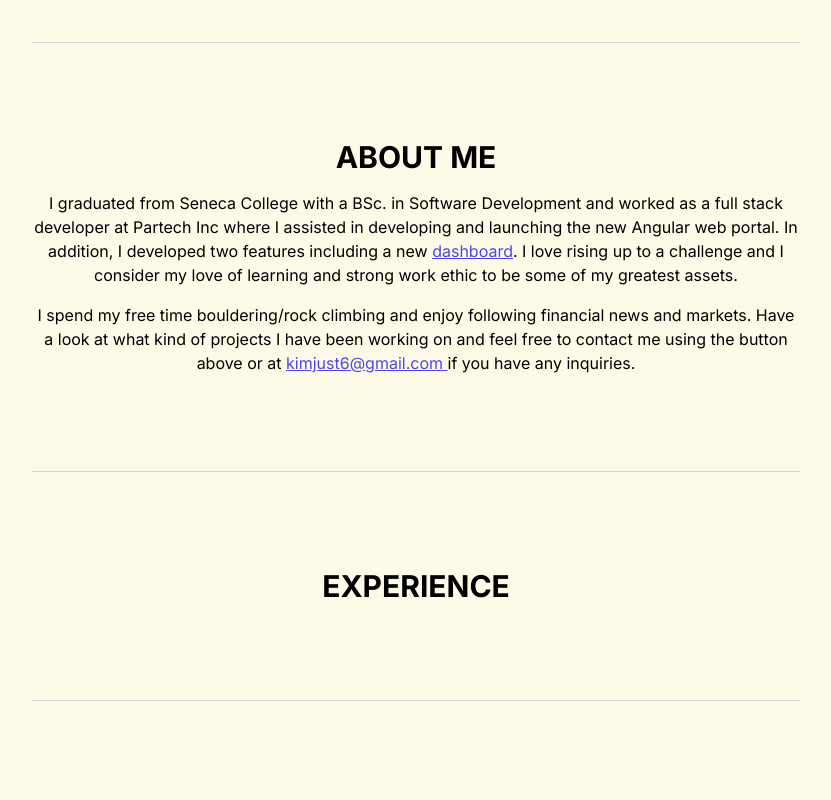
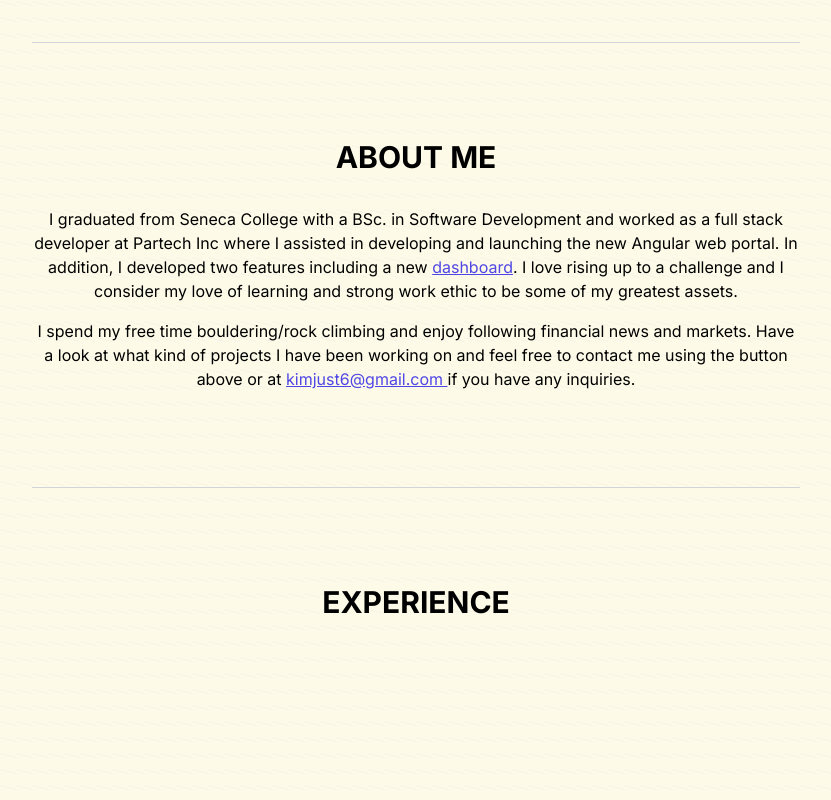
Before and after one commit to kimjust6/Portfolio, a Next.js app: page / in a window 1280 px wide. Shown: the part 580-1380 px from the top of the page, without its empty margins (224-1055 px from the left). Built offline with nearby package versions, Linux system fonts and the light colour scheme.

Commit message:
initial scroll fix

```diff
--- a/app/context/active-section-context.tsx
+++ b/app/context/active-section-context.tsx
@@ -10,15 +10,19 @@ type ActiveSectionContextProviderProps = { children: React.ReactNode };
 type ActiveSectionContextType = {
     activeSection: SectionName;
     setActiveSection: React.Dispatch<React.SetStateAction<SectionName>>;
+    timeOfLastClick: number;
+    setTimeOfLastClick: React.Dispatch<React.SetStateAction<number>>;
 };
 
 const ActiveSectionContext = createContext<ActiveSectionContextType | null>(null);
-
 const ActiveSectionContextProvider = ({ children }: ActiveSectionContextProviderProps) => {
     const [activeSection, setActiveSection] = useState<SectionName>("Home");
+    const [timeOfLastClick, setTimeOfLastClick] = useState(0);
 
     return (
-        <ActiveSectionContext.Provider value={{ activeSection, setActiveSection }}>
+        <ActiveSectionContext.Provider
+            value={{ activeSection, setActiveSection, timeOfLastClick, setTimeOfLastClick }}
+        >
             {children}
         </ActiveSectionContext.Provider>
     );
--- a/app/layout.tsx
+++ b/app/layout.tsx
@@ -16,7 +16,7 @@ export default function RootLayout({ children }: { children: React.ReactNode })
     return (
         <html
             lang="en"
-            className="!scroll-smooth"
+            className="scroll-smooth "
         >
             <body
                 className={`${inter.className} bg-gray-50 text-gray-00 transition-all background
--- a/components/about.tsx
+++ b/components/about.tsx
@@ -2,25 +2,46 @@
 import { motion } from "framer-motion";
 import Link from "next/link";
 import SectionHeading from "./utils/section-heading";
+import { useInView } from "react-intersection-observer";
+import { useEffect, useState } from "react";
+import { useActiveSection } from "@/app/context/active-section-context";
+import { useInViewSettings } from "@/lib/data";
 
 const About = () => {
+    const { ref, inView } = useInView({
+        // initialInView: true,
+        rootMargin: "-50% 0% -50% 0%",
+    });
+    const { setActiveSection, timeOfLastClick } = useActiveSection();
+
+    useEffect(() => {
+        return () => {
+            if (inView && Date.now() - timeOfLastClick > 1000) {
+                setActiveSection("About");
+            }
+        };
+    }, [inView, setActiveSection, timeOfLastClick]);
+
     return (
         <section
             id="about"
-            className="scroll-m-28"
+            className="scroll-m-28 flex flex-col items-center justify-center text-md"
         >
-            <div className="flex flex-col items-center justify-center text-md">
+            <div
+                ref={ref}
+                className="mb-4"
+            >
                 <SectionHeading>ABOUT ME</SectionHeading>
+            </div>
             <motion.p
                 className="text-center max-w-md sm:max-w-3xl text-md mt-2 sm:mt-4"
                 initial={{ y: 100, opacity: 0 }}
                 animate={{ y: 0, opacity: 1 }}
                 transition={{ type: "spring", delay: 0.2, duration: 0.2 }}
             >
-                    I graduated from Seneca College with a BSc. in Software Development and worked
-                    as a full stack developer at Partech Inc where I assisted in developing and
-                    launching the new Angular web portal. In addition, I developed two features
-                    including a new{" "}
+                I graduated from Seneca College with a BSc. in Software Development and worked as a
+                full stack developer at Partech Inc where I assisted in developing and launching the
+                new Angular web portal. In addition, I developed two features including a new{" "}
                 <Link
                     className="text-indigo-600 underline"
                     target="_blank"
@@ -28,8 +49,8 @@ const About = () => {
                 >
                     dashboard
                 </Link>
-                    . I love rising up to a challenge and I consider my love of learning and strong
-                    work ethic to be some of my greatest assets.
+                . I love rising up to a challenge and I consider my love of learning and strong work
+                ethic to be some of my greatest assets.
             </motion.p>
             <motion.p
                 className="text-center max-w-md sm:max-w-3xl text-md mt-2 sm:mt-4"
@@ -37,9 +58,9 @@ const About = () => {
                 animate={{ y: 0, opacity: 1 }}
                 transition={{ type: "spring", delay: 0.25, duration: 0.25 }}
             >
-                    I spend my free time bouldering/rock climbing and enjoy following financial news
-                    and markets. Have a look at what kind of projects I have been working on and
-                    feel free to contact me using the button above or at{" "}
+                I spend my free time bouldering/rock climbing and enjoy following financial news and
+                markets. Have a look at what kind of projects I have been working on and feel free
+                to contact me using the button above or at{" "}
                 <Link
                     className=" text-indigo-600 underline"
                     href="mailto:kimjust6@gmail.com"
@@ -48,7 +69,6 @@ const About = () => {
                 </Link>
                 if you have any inquiries.
             </motion.p>
-            </div>
         </section>
     );
 };
--- a/components/contact.tsx
+++ b/components/contact.tsx
@@ -1,10 +1,34 @@
-import React from 'react'
+"use client";
+
+import { useActiveSection } from "@/app/context/active-section-context";
+import { useEffect } from "react";
+import { useInView } from "react-intersection-observer";
+import SectionHeading from "./utils/section-heading";
+import { useInViewSettings } from "@/lib/data";
 
 const Contact = () => {
-  return (
-    <section id="contact" className="scroll-m-28"><div className="h-screen">
-    contact</div></section>
-  )
-}
+    const { ref, inView } = useInView(useInViewSettings);
+    const { setActiveSection, timeOfLastClick } = useActiveSection();
 
-export default Contact
+    useEffect(() => {
+        return () => {
+            if (inView && Date.now() - timeOfLastClick > 1000) {
+                setActiveSection("Contact");
+            }
+        };
+    }, [inView, setActiveSection, timeOfLastClick]);
+
+    return (
+        <section
+            id="contact"
+            className="scroll-m-28"
+        >
+            <div ref={ref}>
+                <SectionHeading>contact</SectionHeading>
+            </div>
+            <div className=" h-screen"></div>
+        </section>
+    );
+};
+
+export default Contact;
--- a/components/experience.tsx
+++ b/components/experience.tsx
@@ -1,10 +1,30 @@
-import React from "react";
+import { useActiveSection } from "@/app/context/active-section-context";
+import { useEffect } from "react";
+import { useInView } from "react-intersection-observer";
 import SectionHeading from "./utils/section-heading";
+import { useInViewSettings } from "@/lib/data";
 
 const Experience = () => {
+    const { ref, inView } = useInView(useInViewSettings);
+    const { setActiveSection, timeOfLastClick } = useActiveSection();
+
+    useEffect(() => {
+        return () => {
+            if (inView && Date.now() - timeOfLastClick > 1000) {
+                setActiveSection("Experience");
+            }
+        };
+    }, [inView, setActiveSection, timeOfLastClick]);
+
     return (
-        <section id="experience" className="scroll-m-28">
-            <SectionHeading>EXPERIENCE</SectionHeading>
+        <section
+            id="experience"
+            className="scroll-m-28"
+        >
+            <div ref={ref}>
+                <SectionHeading>EXPERIENCE</SectionHeading>
+            </div>
+            <div className=" h-screen"></div>
         </section>
     );
 };
--- a/components/intro.tsx
+++ b/components/intro.tsx
@@ -3,11 +3,28 @@
 
 import { motion } from "framer-motion";
 import Image from "next/image";
-import { links } from "@/lib/data";
+import { links, useInViewSettings } from "@/lib/data";
 import Link from "next/link";
 import { BsDownload, BsEnvelope, BsGithub, BsLinkedin } from "react-icons/bs";
+import { useActiveSection } from "@/app/context/active-section-context";
+import { useEffect } from "react";
+import { useInView } from "react-intersection-observer";
 
 const Intro = () => {
+    const { ref, inView } = useInView({
+        // threshold: 0.1,
+        initialInView: true,
+        rootMargin: "-30% 0% -70% 0%",
+    });
+    const { setActiveSection, timeOfLastClick } = useActiveSection();
+
+    useEffect(() => {
+        if (inView && Date.now() - timeOfLastClick > 1000) {
+            setActiveSection("Home");
+        }
+    }, [inView, setActiveSection, timeOfLastClick]);
+
+
     return (
         <section
             id="home"
@@ -20,6 +37,7 @@ const Intro = () => {
                 transition={{ type: "spring", delay: 0, duration: 0.25 }}
             >
                 <Image
+                    ref={ref}
                     className="rounded-xl border-4 border-zinc-100 sm:mt-36 mt-24 shadow-sm shadow-zinc-800"
                     src="https://i.imgur.com/R4NkK6G.jpg"
                     width={200}
--- a/components/projects.tsx
+++ b/components/projects.tsx
@@ -2,25 +2,41 @@
 
 import { motion } from "framer-motion";
 import SectionHeading from "./utils/section-heading";
-import { projectsData } from "@/lib/data";
-import React, { useState } from "react";
+import { projectsData, useInViewSettings } from "@/lib/data";
+import React, { useState, useEffect } from "react";
 import Link from "next/link";
 import Image from "next/image";
 import { BsGithub } from "react-icons/bs";
 import { BsYoutube } from "react-icons/bs";
 import { BsCloud } from "react-icons/bs";
 import Reveal from "./utils/reveal";
+import { useActiveSection } from "@/app/context/active-section-context";
+import { useInView } from "react-intersection-observer";
 
 const Projects = () => {
+    const { ref, inView } = useInView(useInViewSettings);
+    const { setActiveSection, timeOfLastClick } = useActiveSection();
+
+    useEffect(() => {
+        return () => {
+            console.log("projects")
+            if (inView && Date.now() - timeOfLastClick > 1000) {
+                setActiveSection("Projects");
+            }
+        };
+    }, [inView, setActiveSection, timeOfLastClick]);
+
     return (
         <section
             id="projects"
             className="scroll-m-28"
         >
-            <Reveal>
+            <div
+                ref={ref}
+                className="mb-4"
+            >
                 <SectionHeading>PROJECTS</SectionHeading>
-            </Reveal>
-            <div className="mb-4"></div>
+            </div>
             <div className="w-screen flex justify-center">
                 <div className="flex flex-wrap w-screen justify-center max-w-7xl ">
                     {/* projects */}
@@ -34,11 +50,10 @@ const Projects = () => {
 export default Projects;
 
 function RenderProjects(projectsData: any) {
-
     return projectsData.map((project: any) => {
         return (
             // card
-            <Reveal key={project.title}>
+            <Reveal key={project.name + project.description}>
                 <div
                     // className=" flex justify-center my-8 px-8"
                     className=" flex justify-center my-8 px-8 items-baseline"
@@ -68,7 +83,7 @@ function RenderProjects(projectsData: any) {
                                             <div
                                                 className=" bg-white p-1 px-1.5  my-1 rounded-full flex select-none
                             justify-center items-center shadow-sm shadow-gray-300 text-sm"
-                                                key={project.title}
+                                                key={project.name + technology}
                                             >
                                                 {technology}{" "}
                                             </div>
--- a/components/skills.tsx
+++ b/components/skills.tsx
@@ -1,12 +1,30 @@
-import React from "react";
+"use client";
+import { useActiveSection } from "@/app/context/active-section-context";
+import { useEffect } from "react";
+import { useInView } from "react-intersection-observer";
+import SectionHeading from "./utils/section-heading";
+import { useInViewSettings } from "@/lib/data";
 
 const Skills = () => {
+    const { ref, inView } = useInView(useInViewSettings);
+    const { setActiveSection, timeOfLastClick } = useActiveSection();
+
+    useEffect(() => {
+        return () => {
+            if (inView && Date.now() - timeOfLastClick > 1000) {
+                setActiveSection("Skills");
+            }
+        };
+    }, [inView, setActiveSection, timeOfLastClick]);
     return (
         <section
-            id="Skills"
+            id="skills"
             className="scroll-m-28"
         >
-            Skills
+            <div ref={ref}>
+                <SectionHeading>Skills</SectionHeading>
+            </div>
+            <div className=" h-screen"></div>
         </section>
     );
 };
--- a/components/utils/navbar.tsx
+++ b/components/utils/navbar.tsx
@@ -21,7 +21,7 @@ const Navigation = () => {
                 {links.map((link) => {
                     return (
                         <motion.li
-                            key={link.name}
+                            key={link.name }
                             className="flex justify-center relative"
                             initial={{ y: -100, opacity: 0 }}
                             animate={{ y: 0, opacity: 1 }}
--- a/lib/data.ts
+++ b/lib/data.ts
@@ -349,3 +349,10 @@ export const skillsData = [
     "Django",
     "Framer Motion",
 ] as const;
+
+export const useInViewSettings = {
+    // threshold: 0.8,
+    // initialInView: true,
+    // triggerOnce: true,
+    rootMargin: "-40% 0% -40% 0%",
+} as const;
```
Lines whose indentation alone changed are shown as unchanged.
